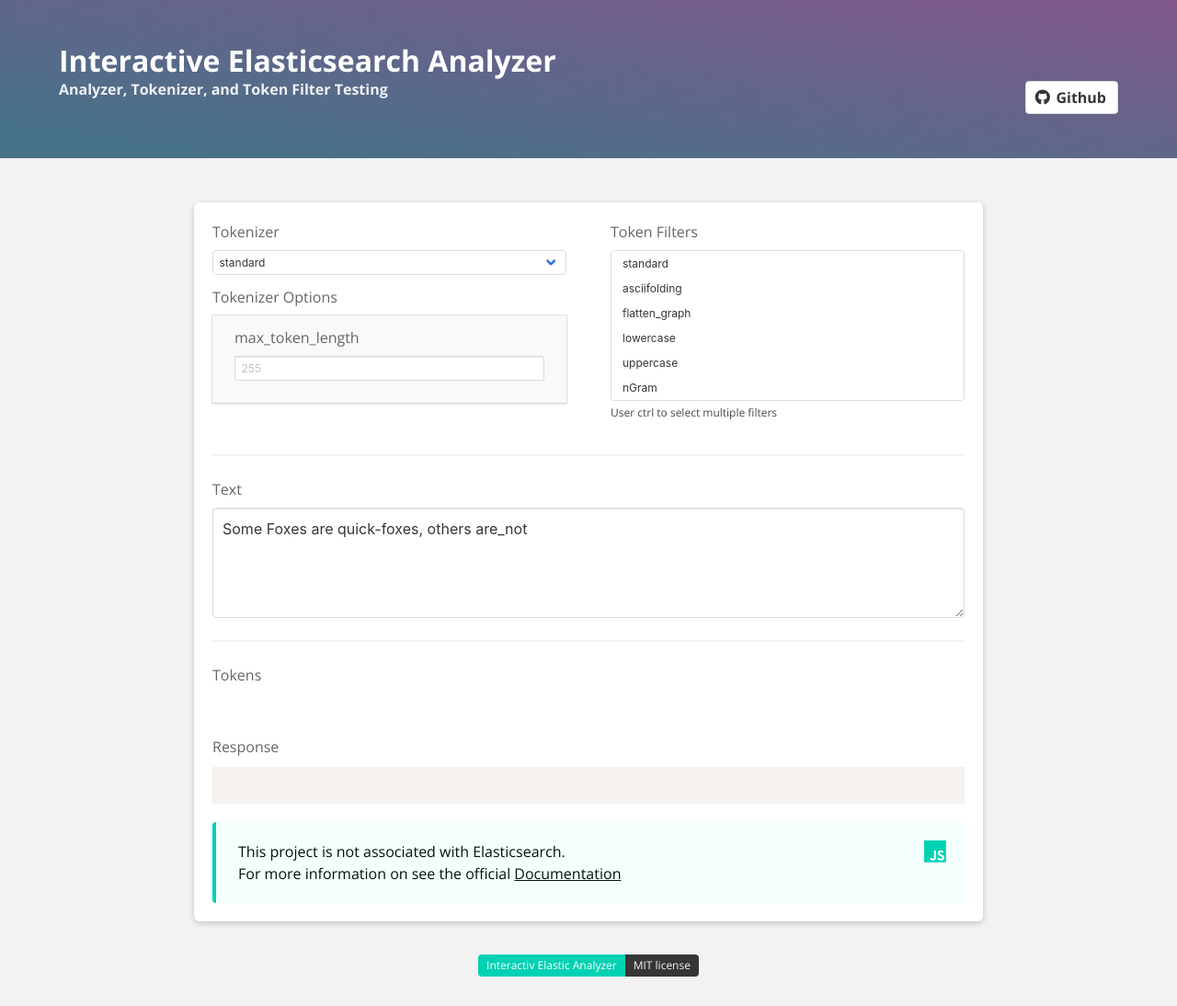
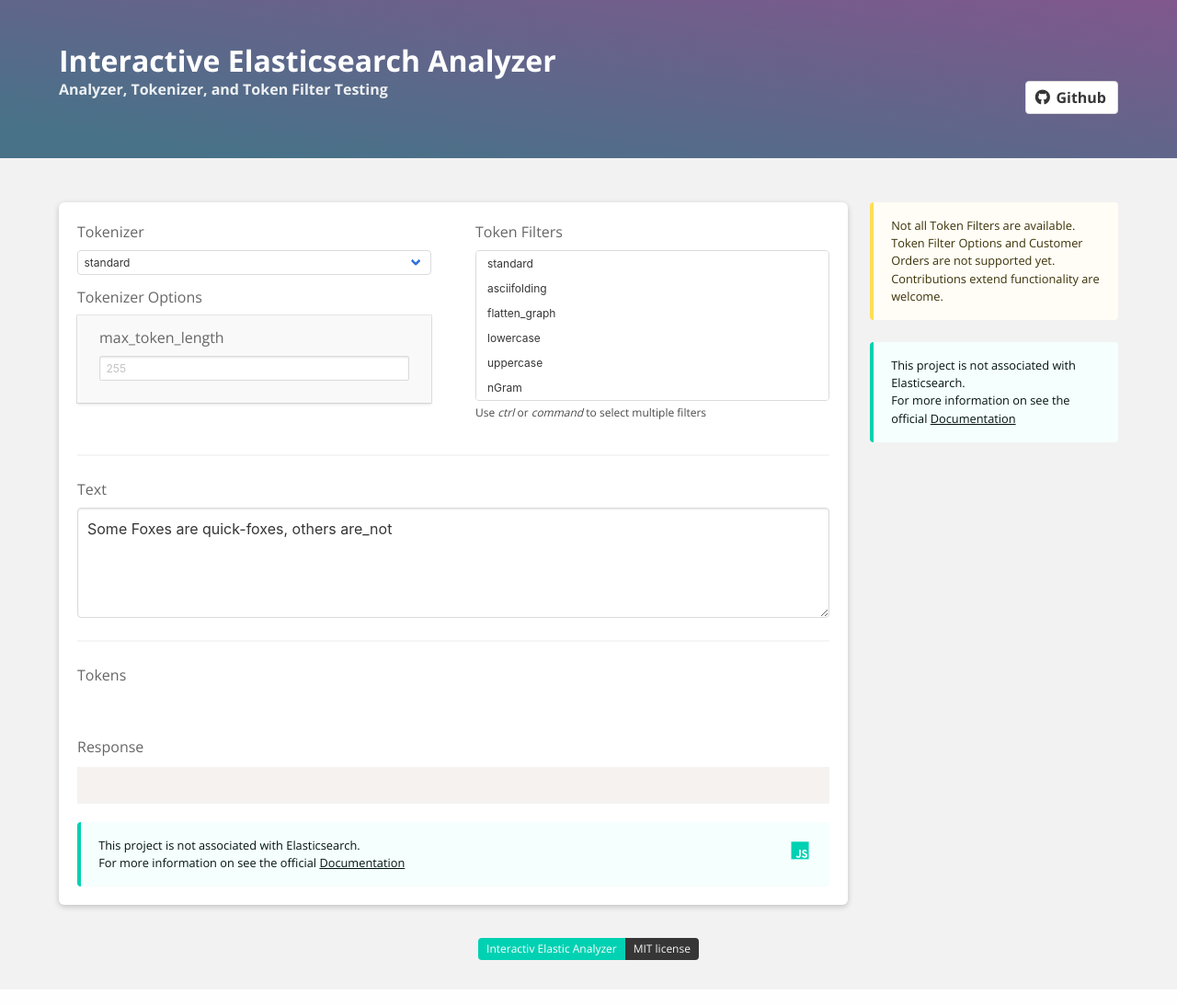
Before and after one commit to gtalarico/interactive-elastic-analyzer, a Flask app: page / in a window 1280 px wide. Shown: the whole page at 92% size. After the commit the page ends 1044 px from the top, so only its background shows below. Run offline with Flask 2, Linux system fonts and the light colour scheme; data that the repository does not hold is empty; parts of the project's set-up code (start-up, migrations or seed data) failed here and were passed over; some libraries are stand-ins or nearby versions.

Commit message:
Messages on html, README

```diff
--- a/app/static/cheatsheet.css
+++ b/app/static/cheatsheet.css
@@ -16,6 +16,7 @@
 pre,
 .message {
   max-width: 960px;
+  font-size: .8rem
 }
 
 li {
--- a/app/templates/index.html
+++ b/app/templates/index.html
@@ -92,7 +92,7 @@
                           </select>
                         </div>
                       </div>
-                      <p class="text-is-grey help ">User ctrl to select multiple filters</p>
+                      <p class="text-is-grey help ">Use <em>ctrl</em> or <em>command</em> to select multiple filters</p>
                     </div>
                   </div>
                 </div>
@@ -132,6 +132,22 @@
               </div>
             </div>
           </div>
+          <div class="column is-3">
+            <article class="message is-warning ">
+              <div class="message-body is-small">
+                Not all Token Filters are available.
+                Token Filter Options and Customer Orders are not supported yet.
+                Contributions extend functionality are welcome.
+              </div>
+            </article>
+            <article class="message is-primary ">
+              <div class="message-body is-small">
+                This project is not associated with Elasticsearch.
+                <br>For more information on see the official
+                <a href="https://www.elastic.co/guide/en/elasticsearch/reference/current/indices-analyze.html ">Documentation</a>
+              </div>
+            </article>
+          </div>
         </div>
       </div>
     </section>
```
Also changed, not shown: 1 other file.
